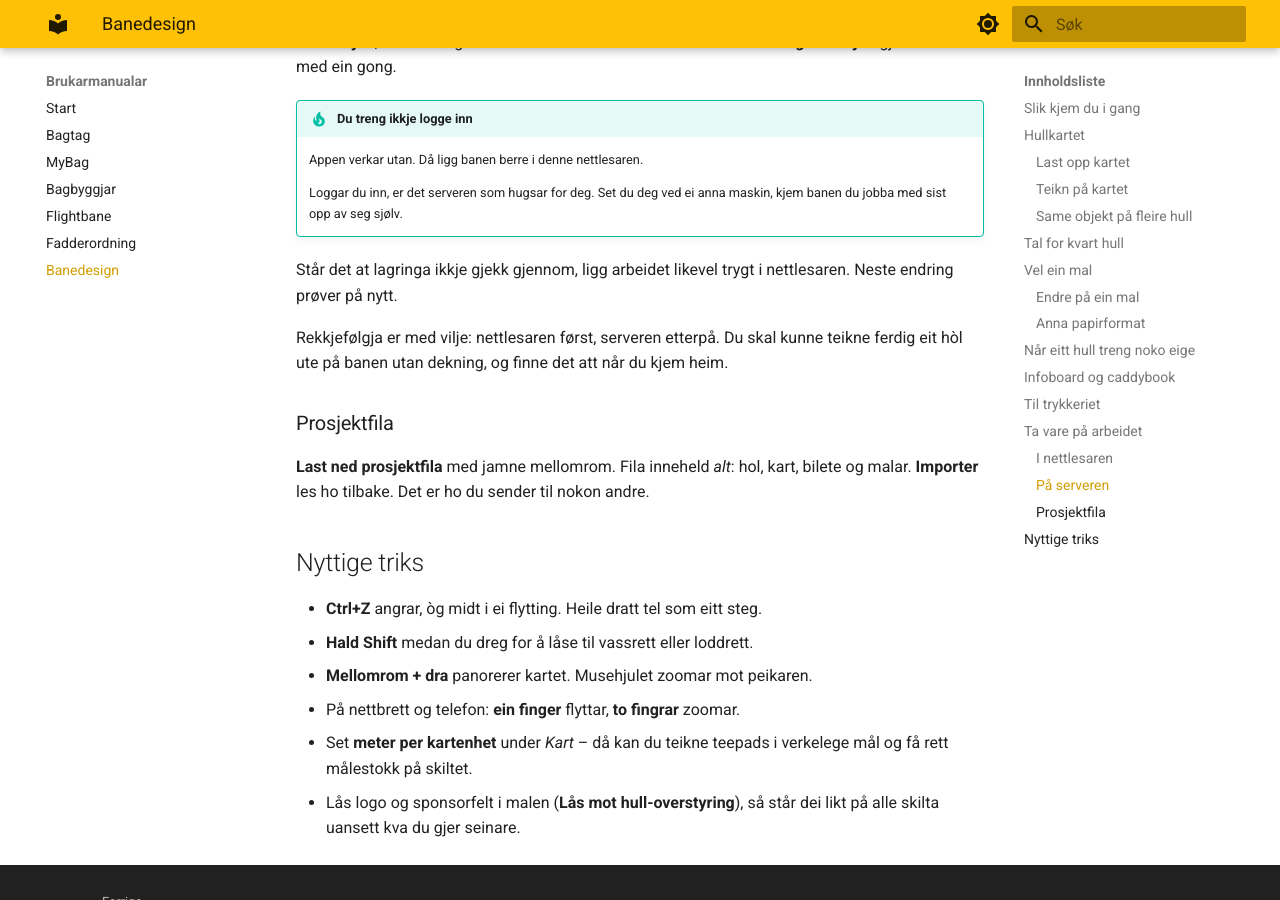
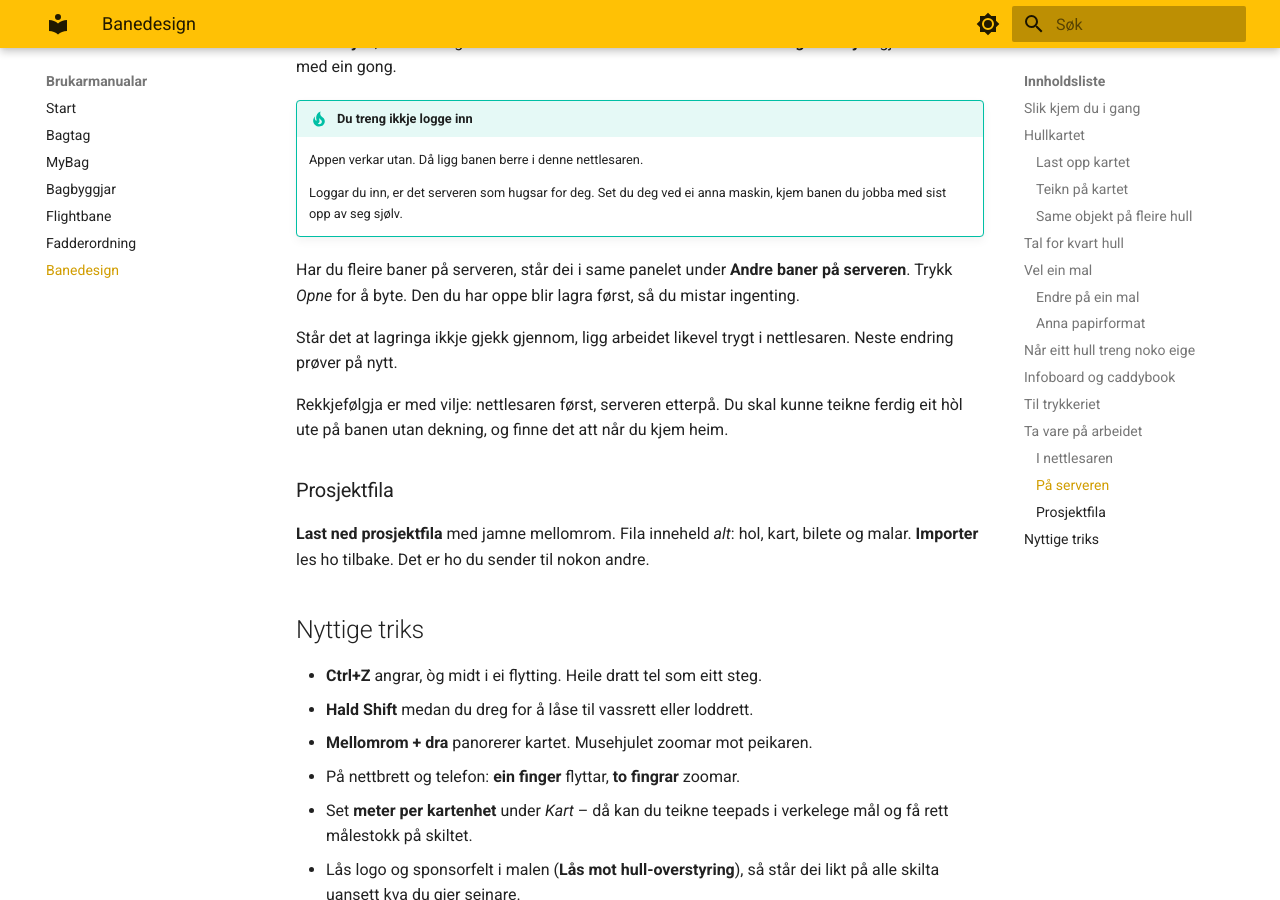
Before and after one commit to hanses89/manuals, an MkDocs documentation site: the page built from docs/banedesign.md, in a window 1280 px wide and 900 px high, scrolled down 4611 px. Built offline with MkDocs 1.6.1 and Material for MkDocs 9.7.7, drawn with Linux system fonts in a browser that asks for light colours.

Commit message:
Oppdater Banedesign-dokumentasjon

```diff
--- a/docs/banedesign.md
+++ b/docs/banedesign.md
@@ -180,6 +180,10 @@ for ein time sidan. **Lagre versjon** gjer det same med ein gong.
     Loggar du inn, er det serveren som hugsar for deg. Set du deg ved ei anna
     maskin, kjem banen du jobba med sist opp av seg sjølv.
 
+Har du fleire baner på serveren, står dei i same panelet under **Andre baner
+på serveren**. Trykk *Opne* for å byte. Den du har oppe blir lagra først, så
+du mistar ingenting.
+
 Står det at lagringa ikkje gjekk gjennom, ligg arbeidet likevel trygt i
 nettlesaren. Neste endring prøver på nytt.
 
```
